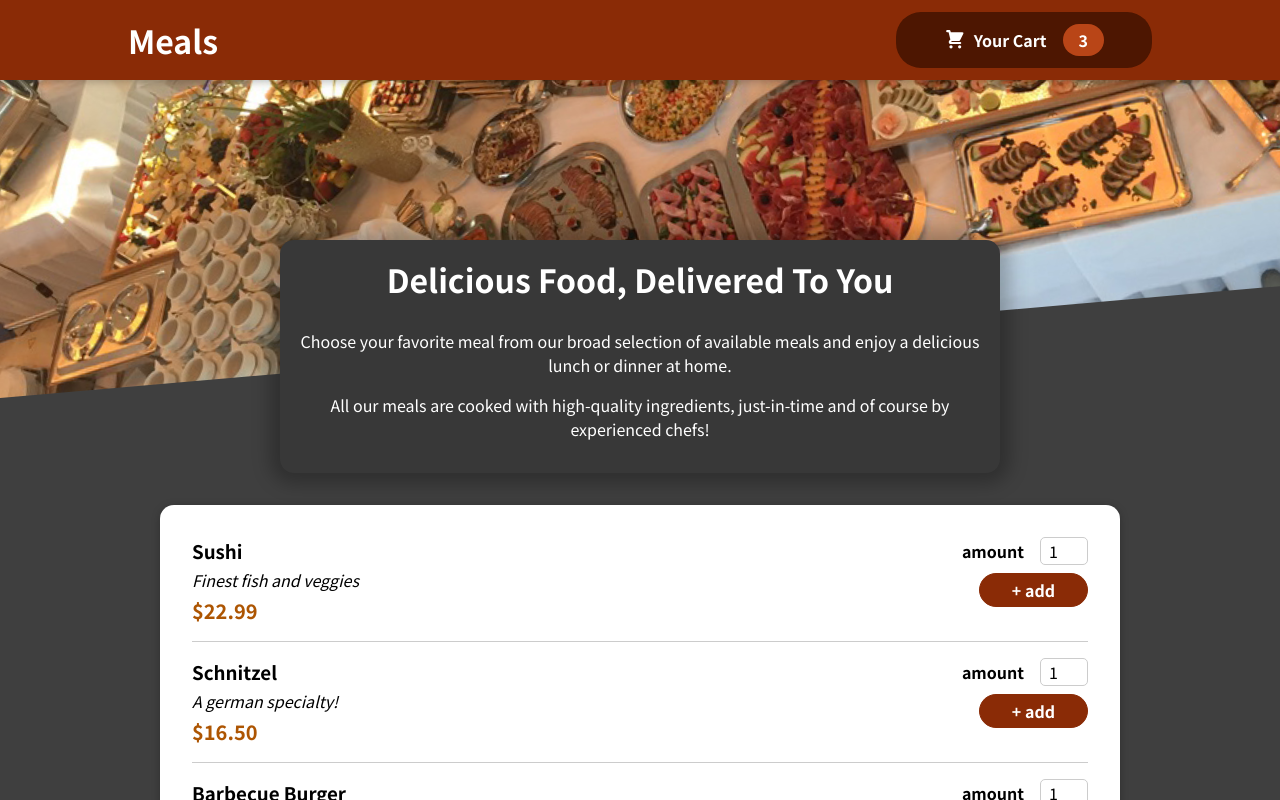
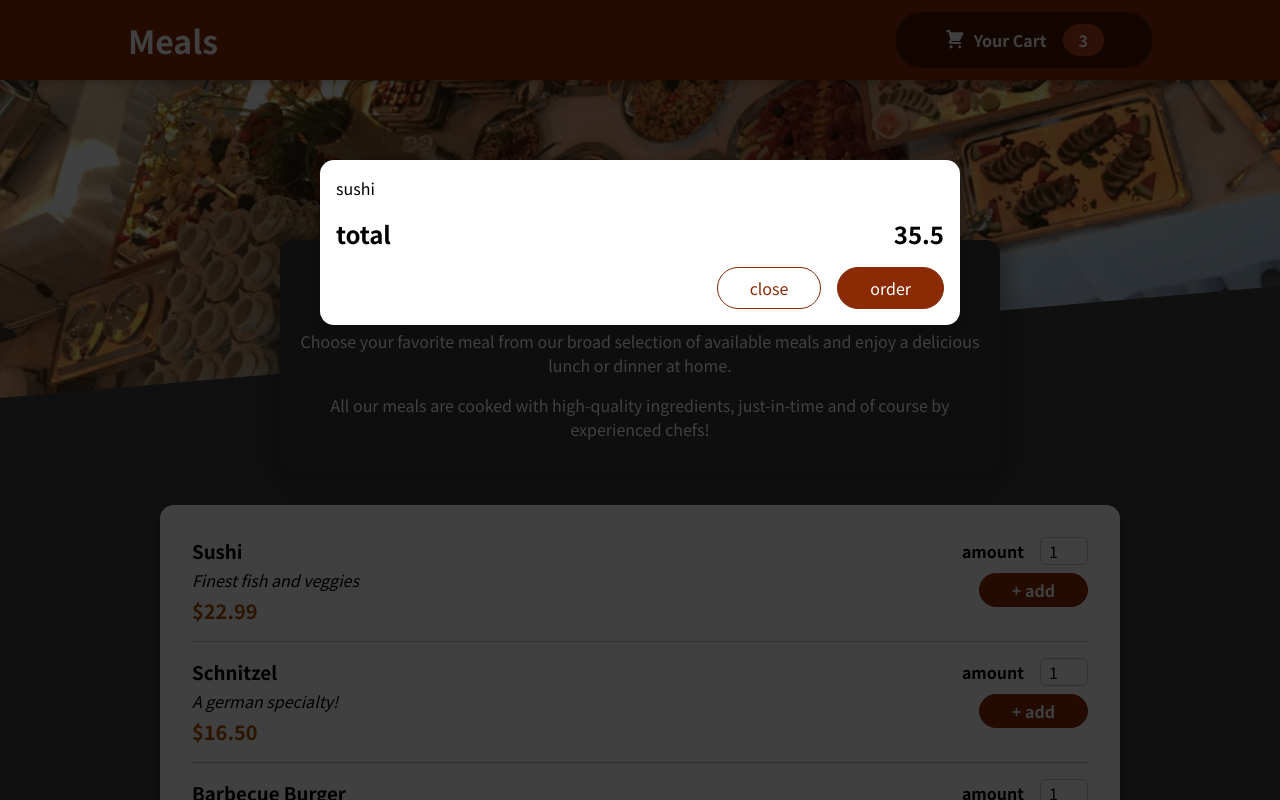
Before and after one commit to davidsoz/order-app, a React (Create React App) app: page / in a window 1280 px wide. Shown: the top 800 px of the page. Built offline with nearby package versions, Linux system fonts and the light colour scheme.

Commit message:
create modal component with portal

```diff
--- a/public/index.html
+++ b/public/index.html
@@ -28,6 +28,7 @@
   </head>
   <body>
     <noscript>You need to enable JavaScript to run this app.</noscript>
+    <div id="overlays"></div>
     <div id="root"></div>
     <!--
       This HTML file is a template.
--- a/src/App.js
+++ b/src/App.js
@@ -1,10 +1,12 @@
 import { Fragment } from "react";
+import Cart from "./components/Cart/Cart";
 import Header from "./components/Layout/Header";
 import Meals from "./components/Meals/Meals";
 
 function App() {
     return (
         <Fragment>
+            <Cart />
             <Header />
             <main>
                 <Meals />
--- a/src/components/Cart/Cart.js
+++ b/src/components/Cart/Cart.js
@@ -1,15 +1,16 @@
+import Modal from '../UI/Modal';
 import classes from './Cart.module.css';
 
 function Cart() {
     const cartItems = <ul className={classes['cart-items']}>
         {
             [{ id: 'c1', name: 'sushi', amount: 2, price: 12.99 }].map(item => (
-                <li>{item.name}</li>
+                <li key={item.id}>{item.name}</li>
             ))
         }
     </ul>
     return (
-        <div >
+        <Modal>
             {cartItems}
             <div className={classes.total}>
                 <span>total</span>
@@ -19,7 +20,7 @@
                 <button className={classes['button--alt']}>close</button>
                 <button className={classes.button}>order</button>
             </div>
-        </div>
+        </Modal>
     )
 }
 
--- a/src/components/Cart/Cart.module.css
+++ b/src/components/Cart/Cart.module.css
@@ -43,3 +43,4 @@
   .actions .button {
     background-color: #8a2b06;
     color: white;
+  }
--- a/src/components/Meals/MealItem/MealItem.js
+++ b/src/components/Meals/MealItem/MealItem.js
@@ -1,7 +1,7 @@
 import classes from './MealItem.module.css';
 import MealItemForm from './MealItemForm';
 
-function MealItem({ name, description, price }) {
+function MealItem({ name, description, price, id }) {
     const fixedPrice = `$${price.toFixed(2)}`
     return (
         <li className={classes.meal}>
@@ -11,7 +11,7 @@
                 <div className={classes.price}>{fixedPrice}</div>
             </div>
             <div>
-                <MealItemForm />
+                <MealItemForm id={id}/>
             </div>
         </li>
     )
--- /dev/null
+++ b/src/components/UI/Modal.js
@@ -0,0 +1,28 @@
+import { Fragment } from 'react';
+import classes from './Modal.module.css';
+import ReactDOM from 'react-dom';
+
+function Backdrop() {
+    return <div className={classes.backdrop}></div>
+}
+
+function ModalOverlay({ children }) {
+    return (
+        <div className={classes.modal}>
+            <div className={classes.content}>{children}</div>
+        </div>
+    )
+}
+
+const portalElement = document.getElementById('overlays');
+
+function Modal({ children }) {
+    return (
+        <Fragment>
+            {ReactDOM.createPortal(<Backdrop />, portalElement)}
+            {ReactDOM.createPortal(<ModalOverlay>{children}</ModalOverlay>, portalElement)}
+        </Fragment>
+    )
+}
+
+export default Modal;
--- /dev/null
+++ b/src/components/UI/Modal.module.css
@@ -0,0 +1,40 @@
+.backdrop {
+    position: fixed;
+    top: 0;
+    left: 0;
+    width: 100%;
+    height: 100vh;
+    z-index: 20;
+    background-color: rgba(0, 0, 0, 0.75);
+  }
+
+  .modal {
+    position: fixed;
+    top: 20vh;
+    left: 5%;
+    width: 90%;
+    background-color: white;
+    padding: 1rem;
+    border-radius: 14px;
+    box-shadow: 0 2px 8px rgba(0, 0, 0, 0.25);
+    z-index: 30;
+    animation: slide-down 300ms ease-out forwards;
+  }
+
+  @media (min-width: 768px) {
+    .modal {
+      width: 40rem;
+      left: calc(50% - 20rem);
+    }
+  }
+
+  @keyframes slide-down {
+    from {
+      opacity: 0;
+      transform: translateY(-3rem);
+    }
+    to {
+      opacity: 1;
+      transform: translateY(0);
+    }
+  }
```
